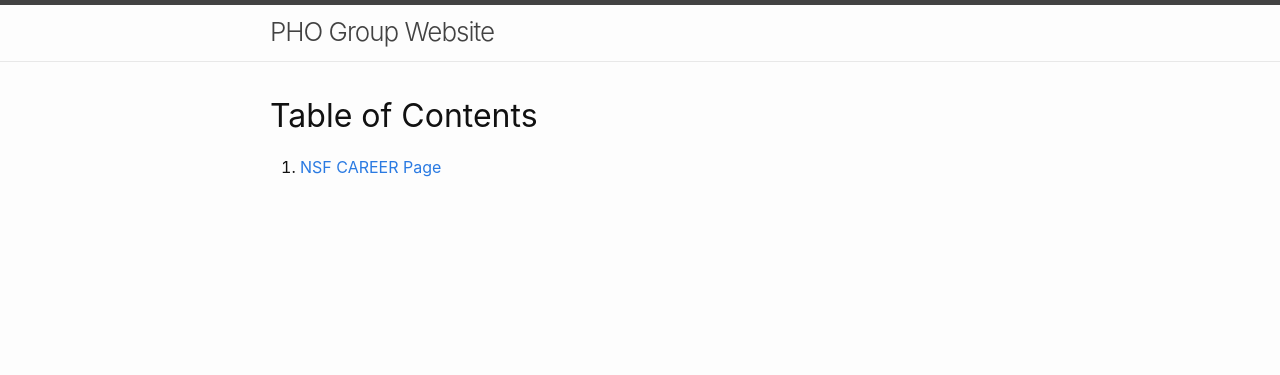
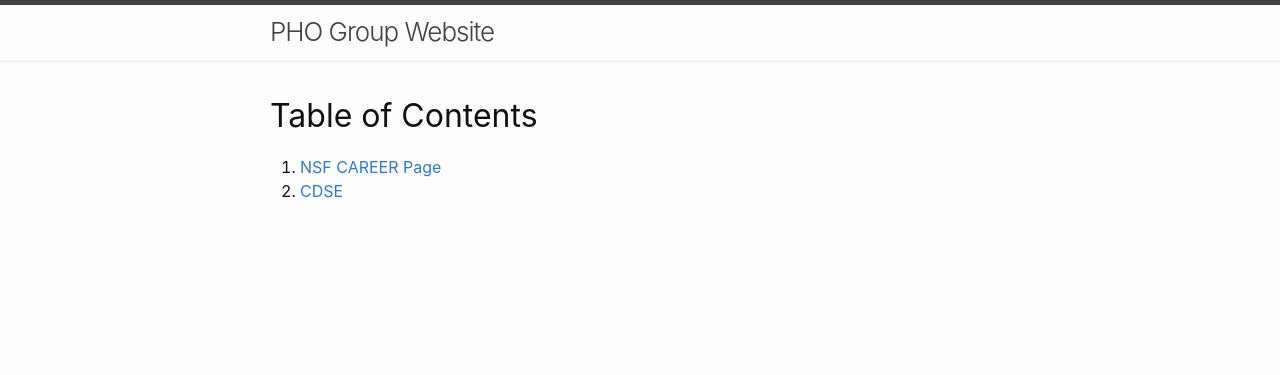
Before and after one commit to tscott-00/phogroup.github.io, a Jekyll site: the page built from index.md, in a window 1280 px wide. Shown: the top 375 px of the page. Built offline with Jekyll 4.4.1, drawn with Linux system fonts in a browser that asks for light colours.

Commit message:
Added cdse to index

```diff
--- a/index.md
+++ b/index.md
@@ -4,3 +4,4 @@ title: Table of Contents
 ---
 
 1. [NSF CAREER Page](/nsfcareer)
+2. [CDSE](/cdse)
```
